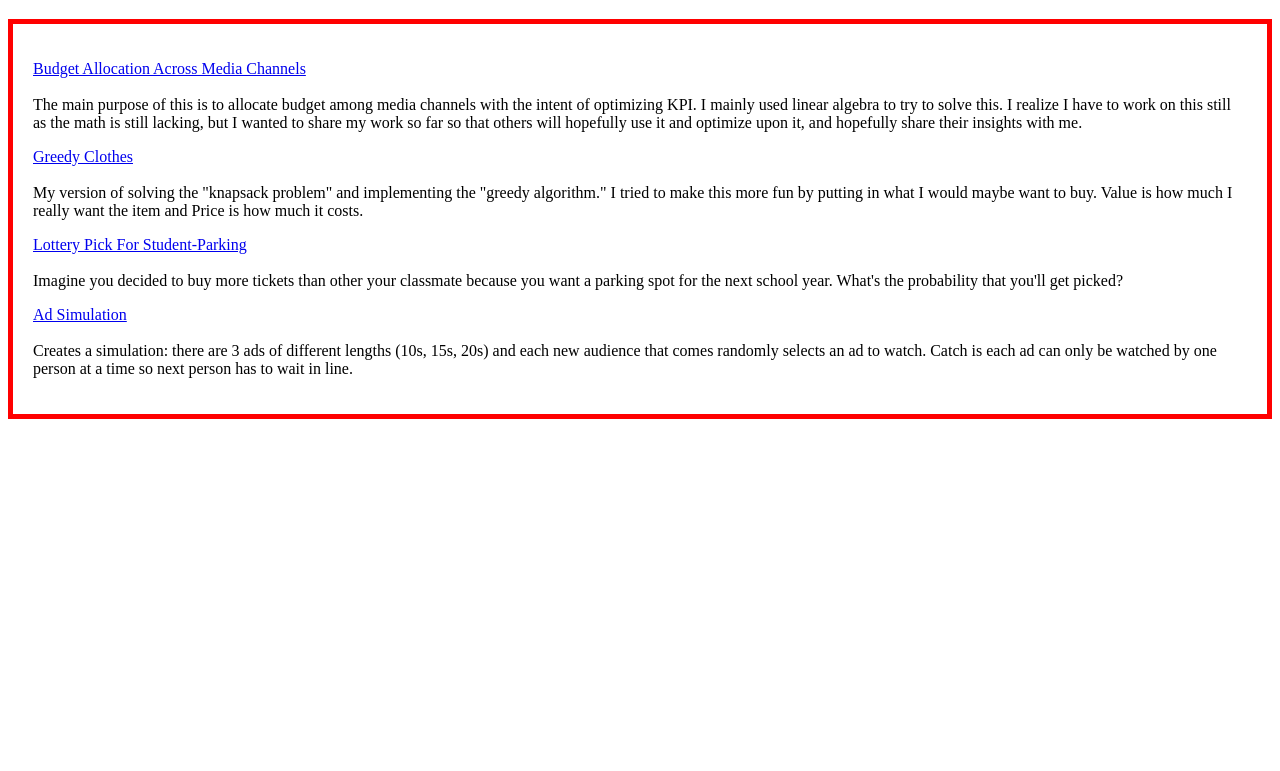
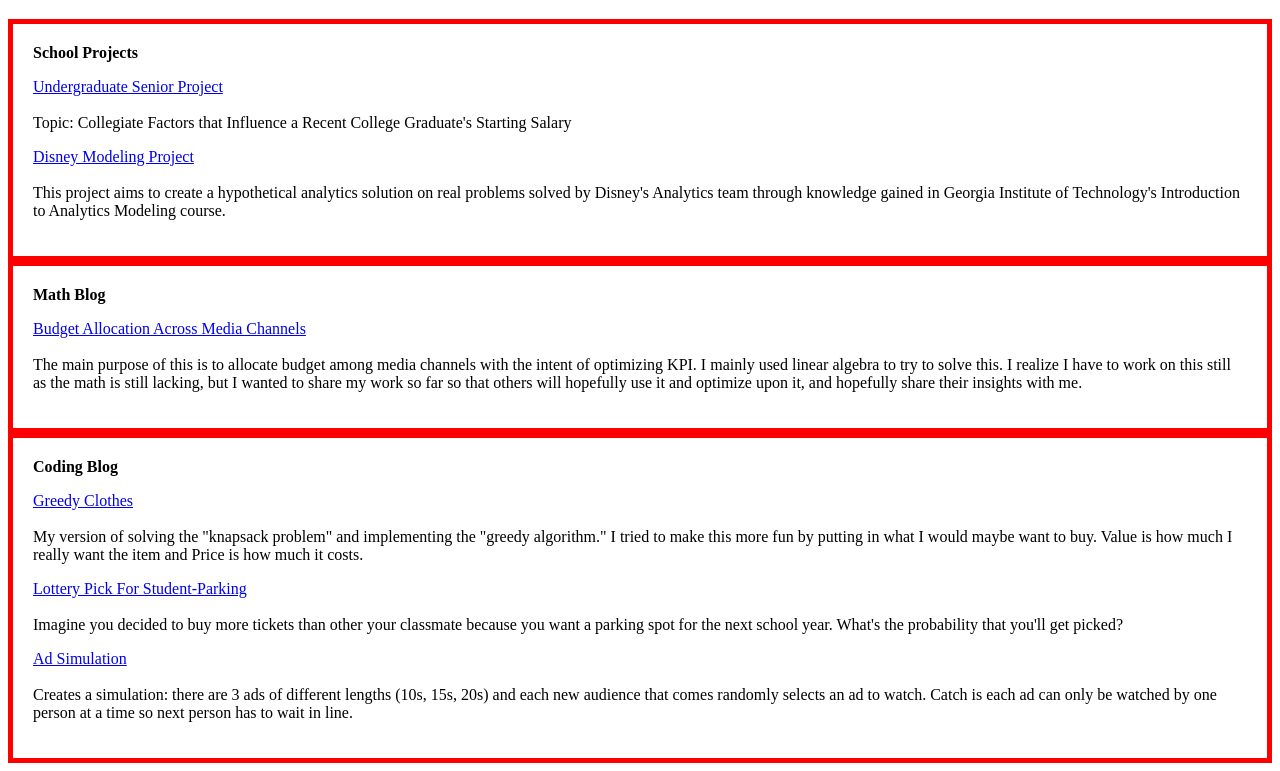
Before and after one commit to sshofa/sshofa.github.io, a plain HTML site: page blog.html in a window 1280 px wide. Shown: the part 167-938 px from the top of the page. Before the commit the page ends 800 px from the top, so only its background shows below. Drawn offline with nearby package versions, Linux system fonts and the light colour scheme.

Commit message:
Added in Course Project

```diff
--- a/blog.html
+++ b/blog.html
@@ -15,16 +15,32 @@
       <a href="javascript:void(0)" class="closebtn" onclick="closeNav()">&times;</a>
       <a href="index.html">Home</a>
       <a href="blog.html">Blog</a>
-      <a href="Senior Thesis Paper.pdf" target="_blank">Undergraduate Senior Project</a>
       <a href="https://github.com/sshofa" target="_blank">Github</a>
       <a href="Resume.pdf" target="_blank">Resume</a>
     </div>
     <div id = "main" class="TextBox">
+      <b> School Projects </b>
+      <p><a href="Senior Thesis Paper.pdf" target="_blank">Undergraduate Senior Project</a>
+        <br>
+      </br>
+      Topic: Collegiate Factors that Influence a Recent College Graduate's Starting Salary
+    </p>
+      <p><a href="Course Project- Disney.pdf" target="_blank">Disney Modeling Project</a>
+        <br>
+      </br>
+      This project aims to create a hypothetical analytics solution on real problems solved by Disney's Analytics team through knowledge gained in Georgia Institute of Technology's Introduction to Analytics Modeling course.
+      </p>
+  </div>
+    <div id = "main" class="TextBox">
+      <b> Math Blog</b>
       <p><a href="Budget Allocation Across Media Channels.html">Budget Allocation Across Media Channels</a>
         <br>
       </br>
       The main purpose of this is to allocate budget among media channels with the intent of optimizing KPI. I mainly used linear algebra to try to solve this. I realize I have to work on this still as the math is still lacking, but I wanted to share my work so far so that others will hopefully use it and optimize upon it, and hopefully share their insights with me.
       </p>
+  </div>
+    <div id = "main" class="TextBox">
+      <b>Coding Blog</b>
       <p><a href="greedy.html">Greedy Clothes</a>
         <br>
       </br>
```
Also changed, not shown: index.html (+0 -1 lines), 1 other file.
